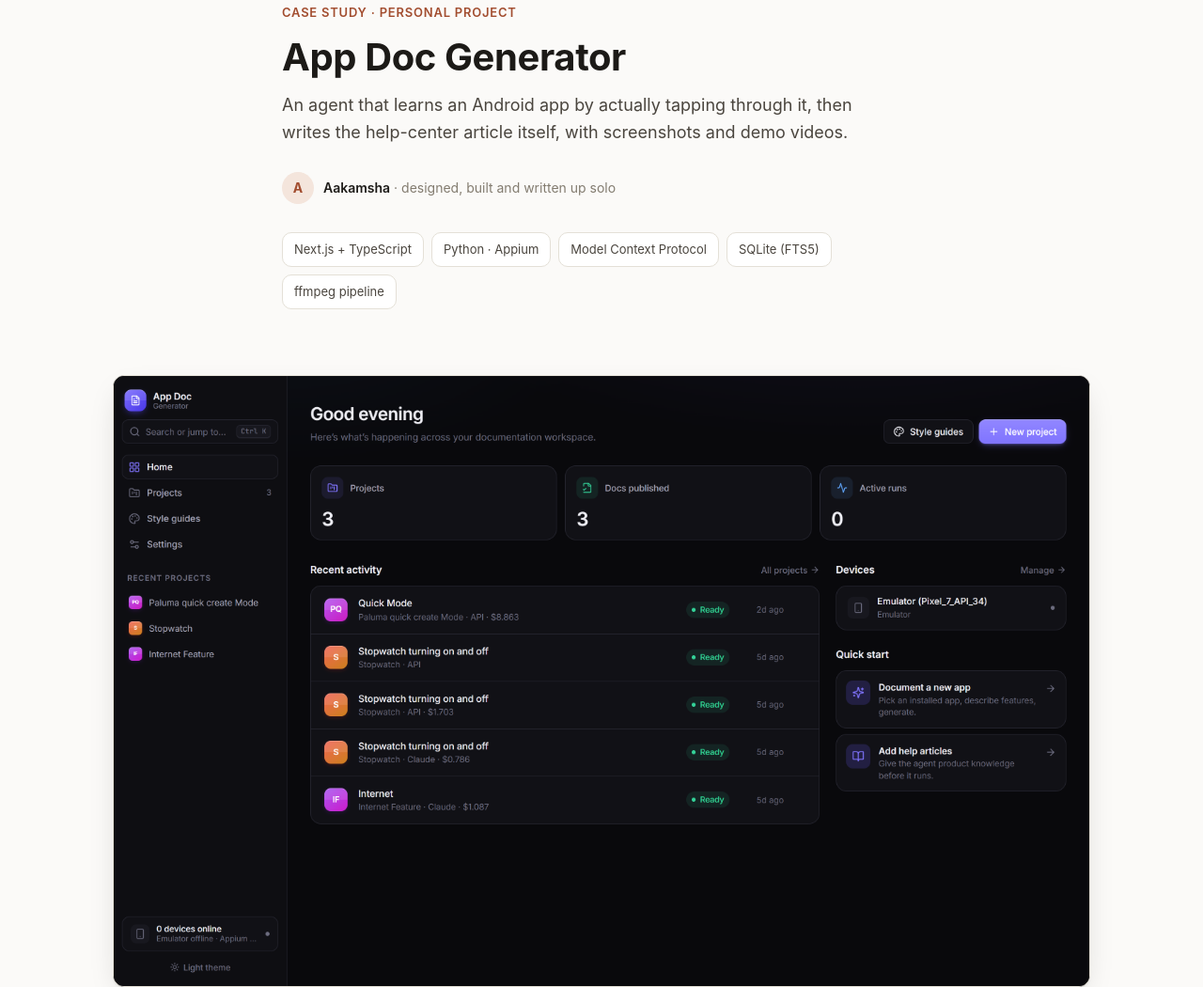
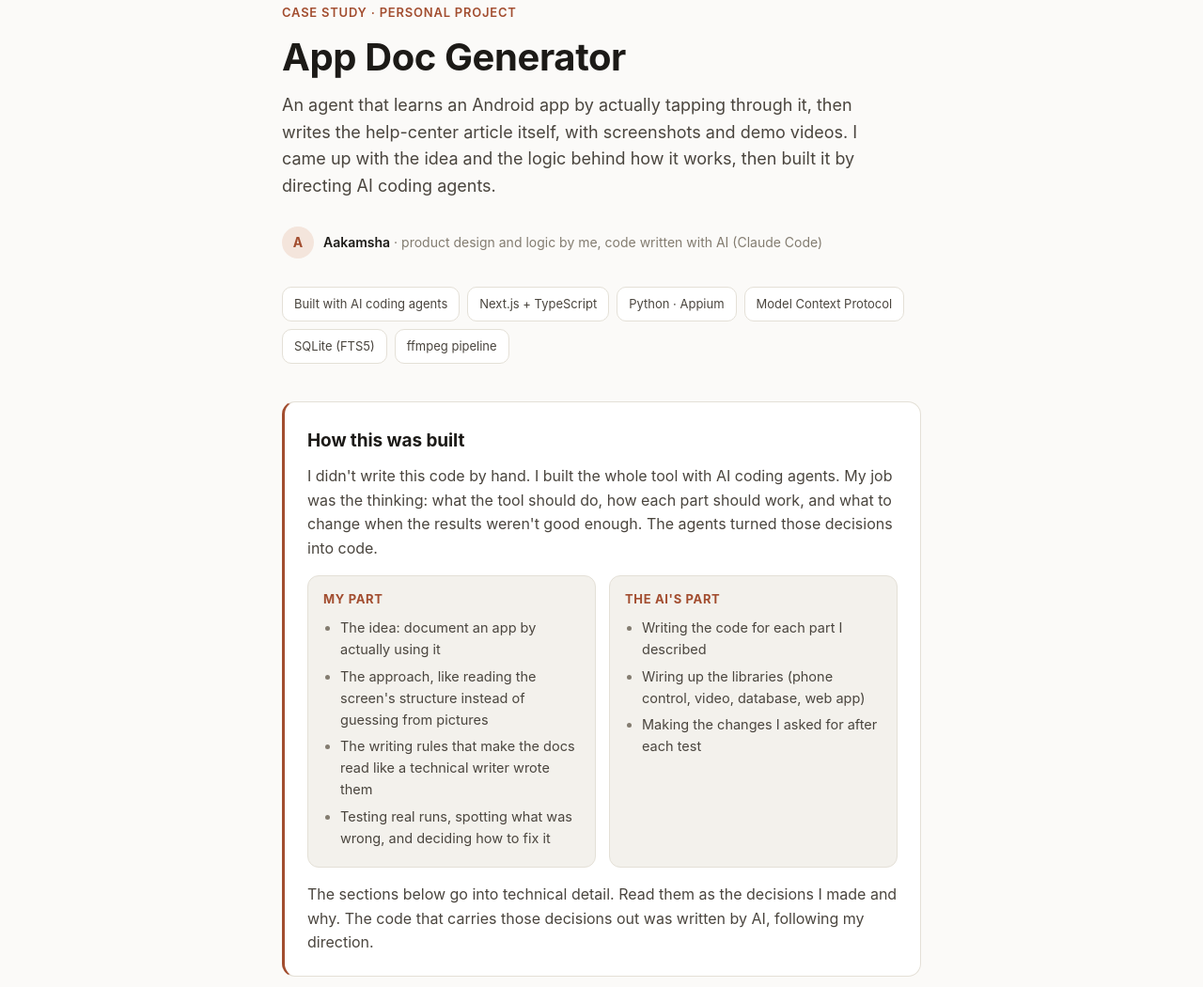
Before and after one commit to akamsharaj/akamsharaj.github.io, a plain HTML site: page app-doc-generator/index.html in a window 1280 px wide. Shown: the part 69-1119 px from the top of the page at 94% size. Drawn offline with Linux system fonts and the light colour scheme.

Commit message:
Clarify AI-built process in App Doc Generator case study
Add a "How this was built" section up front explaining that the
product design and logic are mine and the code was written with AI
coding agents, update the byline, chips, footer and a few first-person
lines to match, and rewrite the em dashes.

Co-Authored-By: Claude Opus 5.5 <noreply@anthropic.com>

```diff
--- a/app-doc-generator/index.html
+++ b/app-doc-generator/index.html
@@ -3,8 +3,8 @@
 <head>
 <meta charset="UTF-8">
 <meta name="viewport" content="width=device-width, initial-scale=1, viewport-fit=cover">
-<title>App Doc Generator — Case Study</title>
-<meta name="description" content="How I built an agent that documents Android apps by actually using them — accessibility-tree navigation, a pluggable three-engine architecture, and a content-anchored video pipeline.">
+<title>App Doc Generator: Case Study</title>
+<meta name="description" content="How I designed an agent that documents Android apps by actually using them, and built it with AI coding agents. It covers accessibility-tree navigation, a pluggable three-engine architecture, and a content-anchored video pipeline.">
 <style>
   :root {
     --bg: #fbfaf8;
@@ -161,6 +161,15 @@
   details.rough summary { cursor: pointer; font-weight: 600; font-size: 14.5px; color: var(--ink); }
   details.rough p { margin-top: 10px; margin-bottom: 0; }
 
+  .made { background: var(--panel); border: 1px solid var(--line); border-left: 3px solid var(--accent); border-radius: 14px; padding: 22px 24px; margin: 0 0 8px; }
+  .made h2 { font-size: 19px; margin: 0 0 10px; }
+  .made p:last-child { margin-bottom: 0; }
+  .roles { display: grid; grid-template-columns: 1fr 1fr; gap: 14px; margin: 16px 0; }
+  .role { background: var(--bg-2); border: 1px solid var(--line); border-radius: 12px; padding: 14px 16px; }
+  .role b { display: block; font-size: 13px; letter-spacing: .05em; text-transform: uppercase; color: var(--accent); margin-bottom: 8px; }
+  .role ul { margin: 0; padding-left: 18px; }
+  .role li { font-size: 14.5px; margin-bottom: 5px; }
+  @media (max-width: 600px) { .roles { grid-template-columns: 1fr; } }
   hr.div { border: none; border-top: 1px solid var(--line); margin: 44px 0; }
   footer { padding: 40px 0 60px; border-top: 1px solid var(--line); font-size: 13.5px; color: var(--ink-3); }
 
@@ -178,12 +187,13 @@
   <div class="wrap">
     <p class="kicker">Case Study · Personal Project</p>
     <h1>App Doc Generator</h1>
-    <p class="subtitle">An agent that learns an Android app by actually tapping through it, then writes the help-center article itself, with screenshots and demo videos.</p>
+    <p class="subtitle">An agent that learns an Android app by actually tapping through it, then writes the help-center article itself, with screenshots and demo videos. I came up with the idea and the logic behind how it works, then built it by directing AI coding agents.</p>
     <div class="byline">
       <span class="avatar">A</span>
-      <span><strong>Aakamsha</strong> · designed, built and written up solo</span>
+      <span><strong>Aakamsha</strong> · product design and logic by me, code written with AI (Claude Code)</span>
     </div>
     <div class="chips">
+      <span class="chip">Built with AI coding agents</span>
       <span class="chip">Next.js + TypeScript</span>
       <span class="chip">Python · Appium</span>
       <span class="chip">Model Context Protocol</span>
@@ -194,6 +204,31 @@
 </header>
 
 <main class="wrap">
+
+  <section class="made">
+    <h2>How this was built</h2>
+    <p>I didn't write this code by hand. I built the whole tool with AI coding agents. My job was the thinking: what the tool should do, how each part should work, and what to change when the results weren't good enough. The agents turned those decisions into code.</p>
+    <div class="roles">
+      <div class="role">
+        <b>My part</b>
+        <ul>
+          <li>The idea: document an app by actually using it</li>
+          <li>The approach, like reading the screen's structure instead of guessing from pictures</li>
+          <li>The writing rules that make the docs read like a technical writer wrote them</li>
+          <li>Testing real runs, spotting what was wrong, and deciding how to fix it</li>
+        </ul>
+      </div>
+      <div class="role">
+        <b>The AI's part</b>
+        <ul>
+          <li>Writing the code for each part I described</li>
+          <li>Wiring up the libraries (phone control, video, database, web app)</li>
+          <li>Making the changes I asked for after each test</li>
+        </ul>
+      </div>
+    </div>
+    <p>The sections below go into technical detail. Read them as the decisions I made and why. The code that carries those decisions out was written by AI, following my direction.</p>
+  </section>
 
   <figure class="wide">
     <div class="shot"><img src="images/dashboard.png" width="1440" height="900" alt="App Doc Generator dashboard showing projects, published docs, recent runs with engine and cost, and connected devices"></div>
@@ -350,7 +385,7 @@
   <section>
     <h2>The core idea: read the tree, not the pixels</h2>
     <p>A lot of "AI controls an app" demos show a vision model a screenshot and ask it to guess pixel coordinates to tap. It looks great in a GIF and is unreliable in practice. Screen density varies across devices, a button moves eight pixels between versions, and estimating the exact center of a small icon from a picture is something vision models are still shaky at.</p>
-    <p>So this doesn't do that. Android exposes an accessibility tree for every screen, the same data screen readers use, and Appium can hand it over as XML. I parse it, drop everything that isn't visible, tappable or carrying meaningful text, and compact what's left into a short numbered list:</p>
+    <p>So this doesn't do that. Android exposes an accessibility tree for every screen, the same data screen readers use, and Appium can hand it over as XML. The tool parses it, drops everything that isn't visible, tappable or carrying meaningful text, and compacts what's left into a short numbered list:</p>
     <pre><code>[ 12] Button        "Save"          id=action_save   bounds=(900,80,1060,160) clickable
 [ 27] EditText      "Company"       id=company_input bounds=(80,320,1000,400) input
 [ 31] ImageView     ""              id=fab_add       bounds=(940,1780,1060,1900) clickable</code></pre>
@@ -362,7 +397,7 @@
   <section>
     <h2>One tool surface, three brains</h2>
     <p>The phone is controlled through a small local server that exposes tap, type_text, swipe, press_back, screenshot, begin_action/end_action for recording, and done as tools over the <a href="https://modelcontextprotocol.io" target="_blank" rel="noopener">Model Context Protocol</a>, on top of Appium. That server doesn't know or care which model is calling it.</p>
-    <p>There are three ways to drive it. The first is a TypeScript agent loop I wrote that talks straight to an Anthropic or OpenAI-compatible API with native tool calling, so anyone with an API key can use it. The other two spawn the Claude Code CLI or the GitHub Copilot CLI, which already speak MCP and bill through whatever subscription the person already has.</p>
+    <p>There are three ways to drive it. The first is a TypeScript agent loop built for this project that talks straight to an Anthropic or OpenAI-compatible API with native tool calling, so anyone with an API key can use it. The other two spawn the Claude Code CLI or the GitHub Copilot CLI, which already speak MCP and bill through whatever subscription the person already has.</p>
 
     <figure class="wide">
       <div class="shot-pair">
@@ -462,14 +497,14 @@
 
   <section>
     <h2>What building this taught me</h2>
-    <p>Going in, I assumed the hard part would be the agent: getting a model to navigate a UI it had never seen. That came together faster than I expected, mostly because reading the accessibility tree instead of guessing at pixels removes most of the fragility up front. What actually took the time was everything after "the agent found the right screen": writing prose that stays true a release later, and turning a recording full of hesitations and mistakes into something that looks intentional. Neither of those is a model-capability problem. They're editorial and engineering problems that happen to have an LLM in the middle, and treating them that way, with explicit rules, fallbacks and a human review step instead of blind trust in the automation, is what made the output usable.</p>
+    <p>Going in, I assumed the hard part would be the agent: getting a model to navigate a UI it had never seen. That came together faster than I expected, mostly because reading the accessibility tree instead of guessing at pixels removes most of the fragility up front. What actually took the time was everything after "the agent found the right screen": writing prose that stays true a release later, and turning a recording full of hesitations and mistakes into something that looks intentional. Neither of those is a model-capability problem. They're editorial and engineering problems that happen to have an LLM in the middle, and treating them that way, with explicit rules, fallbacks and a human review step instead of blind trust in the automation, is what made the output usable. It's also how I worked with the coding agents that built it: they wrote the code, and I judged every result against what the tool actually had to do.</p>
   </section>
 
 </main>
 
 <footer>
   <div class="wrap">
-    Written by Aakamsha. A personal project, built end to end, from the Android automation layer up to the documentation review UI.
+    Written by Aakamsha. A personal project, designed by me and built with AI coding agents, from the Android automation layer up to the documentation review UI.
   </div>
 </footer>
 
```
